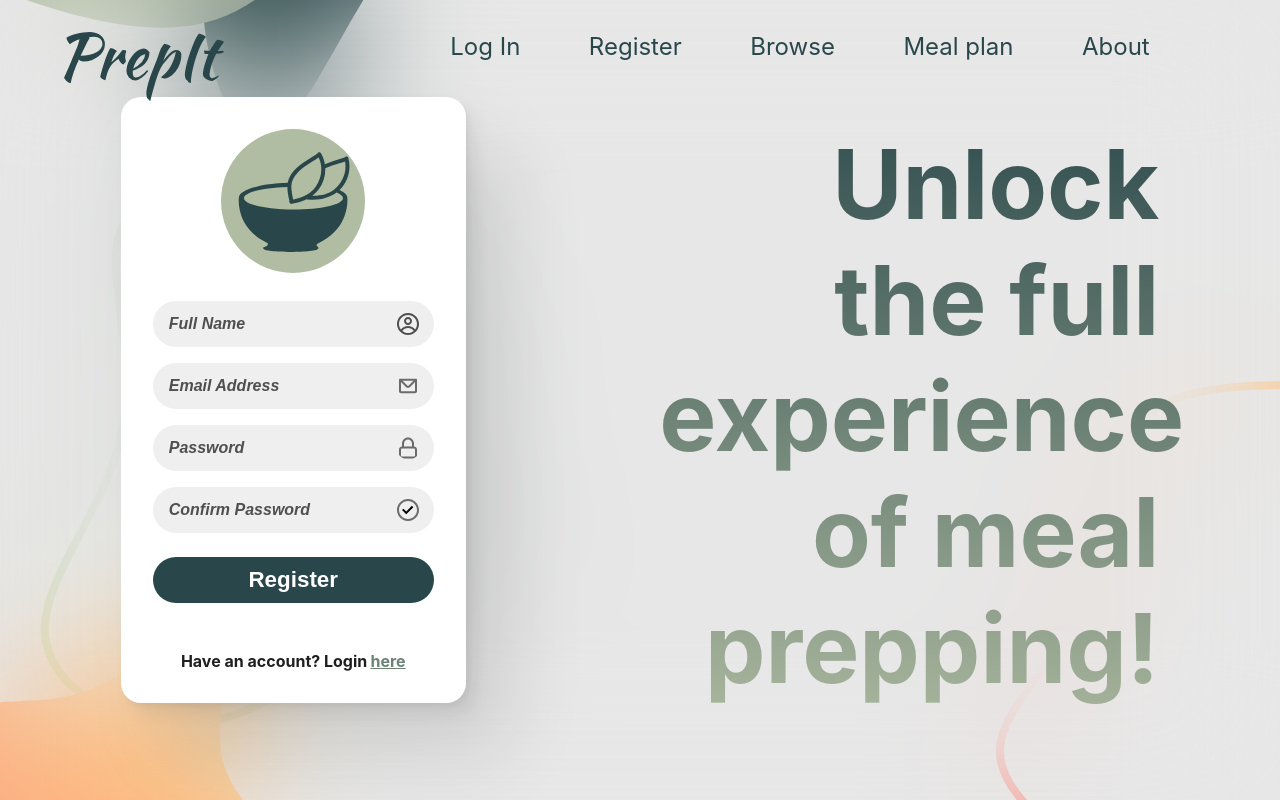
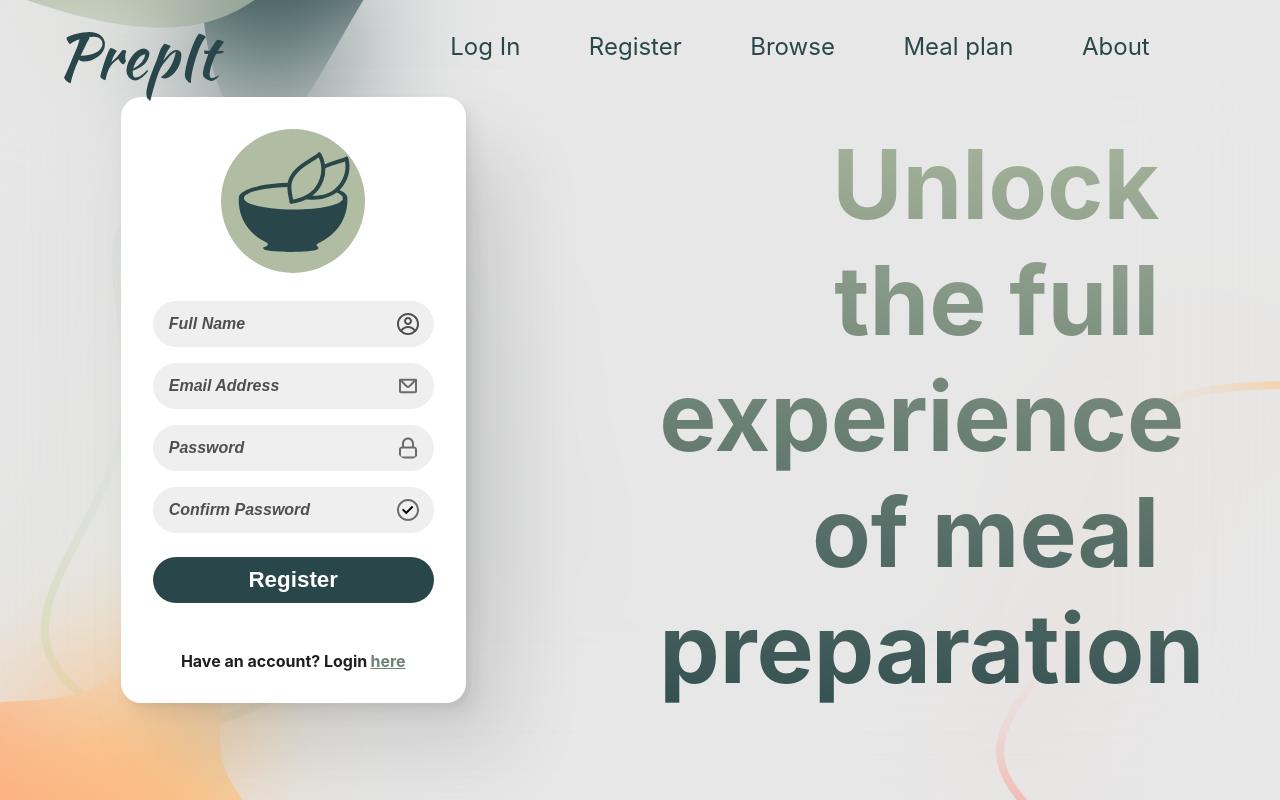
Before and after one commit to ewald30/prepit-frontend, a React (Create React App) app: page /auth/register in a window 1280 px wide. Built offline with nearby package versions, Linux system fonts and the light colour scheme; no server answers.

Commit message:
redirect to login + some cosmetic changes

```diff
--- a/src/App.js
+++ b/src/App.js
@@ -1,5 +1,5 @@
 import logo from './logo.svg';
-import { BrowserRouter, Route, Routes } from 'react-router-dom';
+import { BrowserRouter, Route, Routes, Navigate } from 'react-router-dom';
 import './App.scss';
 import LoginPage from './pages/auth/login/LoginPage';
 import RegisterPage from './pages/auth/register/RegisterPage';
@@ -20,6 +20,7 @@ function App() {
             <Route path="/auth/login" element={ <LoginPage/> } />
             <Route path="/auth/register" element={ <RegisterPage/> } />
             <Route path="/meal-plan" element={ <MealPlanPage/> } />
+            <Route path='/' element={<Navigate to='/auth/login' replace />} />
           </Routes>
 
         </div>
--- a/src/pages/auth/login/LoginPage.scss
+++ b/src/pages/auth/login/LoginPage.scss
@@ -35,7 +35,9 @@
             width: 700px;
             font-size: 7rem !important;
             //background: -webkit-linear-gradient(87deg, rgba(255,211,117,1) 0%, rgba(254,183,128,1) 50%, rgba(251,140,140,1) 99%);
-            background: -webkit-linear-gradient(87deg, rgba(177,189,162,1) 0%, rgba(41,71,74,1) 99%);
+            //background: -webkit-linear-gradient(87deg, rgba(177,189,162,1) 0%, rgba(41,71,74,1) 99%);
+            background: -webkit-linear-gradient(87deg, rgba(41,71,74,1) 0%, rgba(177,189,162,1) 99%);
+
 
             -webkit-background-clip: text;
             -webkit-text-fill-color: transparent;
--- a/src/pages/auth/register/RegisterPage.js
+++ b/src/pages/auth/register/RegisterPage.js
@@ -35,7 +35,7 @@ const RegisterPage = () => {
                         <AnimatedFadeTransition>
                             <img src={registerGraphic}/>
                             <div className={'text-big text-center text-bold text-dark-grey login-page-graphics-text'}>
-                                Unlock the full experience of meal prepping!
+                                Unlock the full experience of meal preparation!
                             </div>
                         </AnimatedFadeTransition>
                     </div>
```
